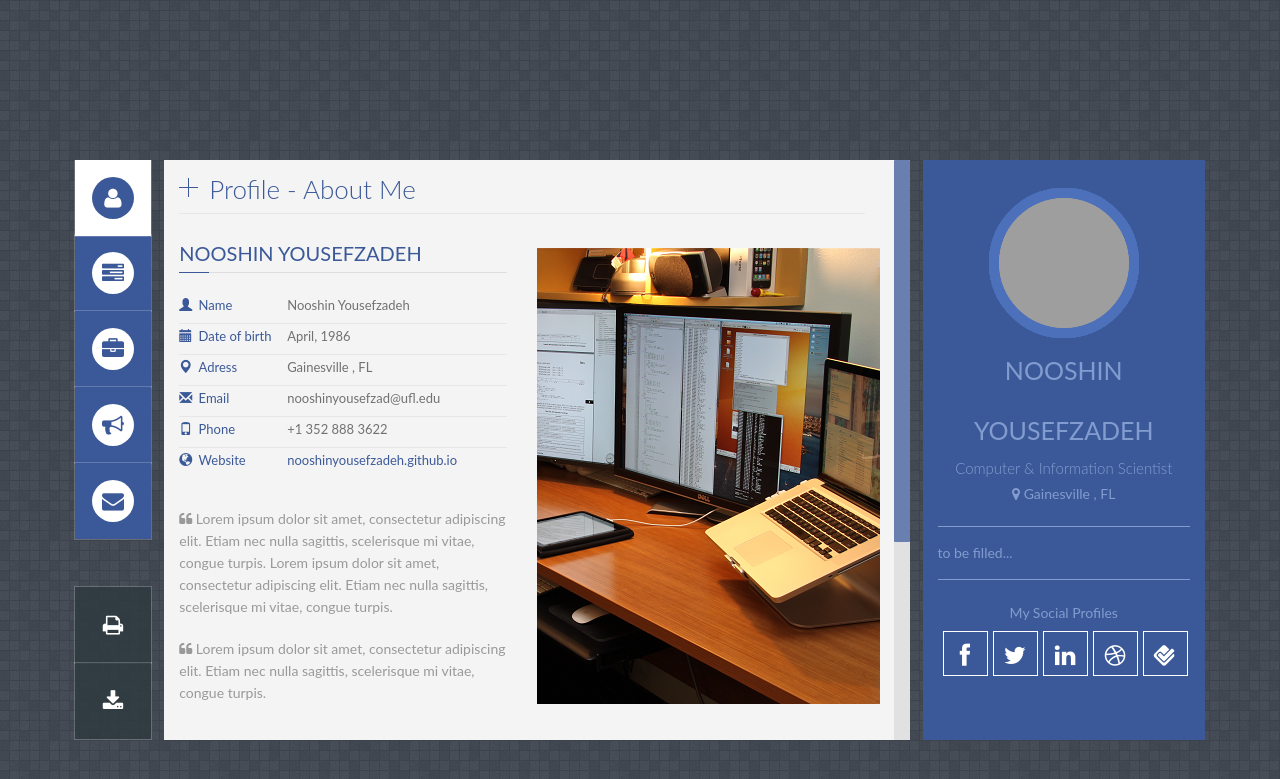
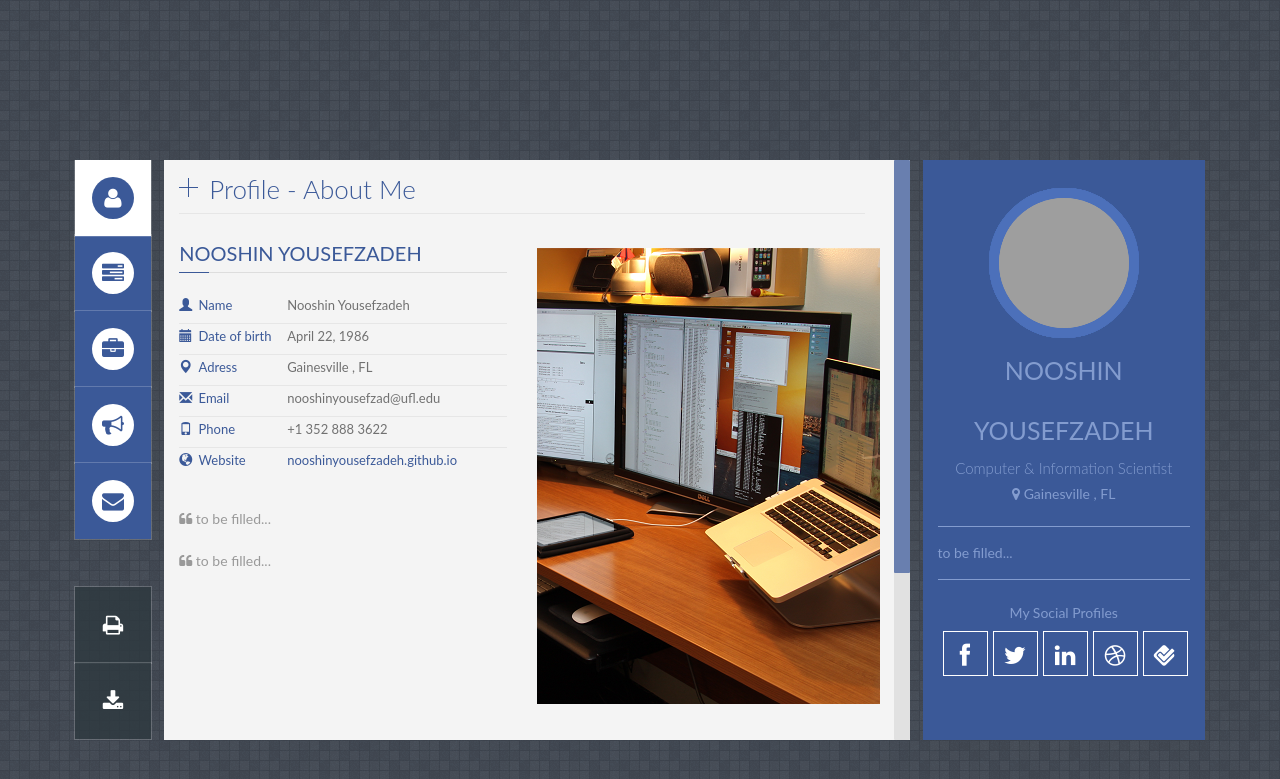
Before and after one commit to nooshinyousefzadeh/nooshinyousefzadeh.github.io, a Jekyll site: the page built from index.html, in a window 1280 px wide. Shown: the top 779 px of the page. Built offline with Jekyll 4.4.1, drawn with Linux system fonts in a browser that asks for light colours; some web fonts are replaced; grey boxes are pictures that could not be loaded.

Commit message:
Update profile.html

```diff
--- a/_includes/profile.html
+++ b/_includes/profile.html
@@ -24,7 +24,7 @@
             <li>
                 <i class="glyphicon glyphicon-calendar"></i>
                 <label>Date of birth</label>
-                <span class="value">April, 1986</span>
+                <span class="value">April 22, 1986</span>
                 <div class="clear"></div>
             </li>
 
@@ -61,12 +61,12 @@
 
         <p style="margin-bottom:20px">
             <i class="fa fa-quote-left"></i>
-            Lorem ipsum dolor sit amet, consectetur adipiscing elit. Etiam nec nulla sagittis, scelerisque mi vitae, congue turpis. Lorem ipsum dolor sit amet, consectetur adipiscing elit. Etiam nec nulla sagittis, scelerisque mi vitae, congue turpis.
+            to be filled...
         </p>
 
          <p style="margin-bottom:20px">
             <i class="fa fa-quote-left"></i>
-            Lorem ipsum dolor sit amet, consectetur adipiscing elit. Etiam nec nulla sagittis, scelerisque mi vitae, congue turpis.
+            to be filled...
 
         </p>
 
@@ -101,7 +101,7 @@
                 <div class="service-icon"><i class="fa fa-tag"></i></div>
                 <div class="service-detail">
                     <h6>Making Money</h6>
-                    <p>Fusce quis interdum ipsum.Suspendi suscipit vehicula sapienid mattis. Lorem ipsum amet consectetur.</p>
+                    <p>to be filled....</p>
                 </div>
             </div>
         </div>
@@ -110,7 +110,7 @@
                 <div class="service-icon"><i class="fa fa-cogs"></i></div>
                 <div class="service-detail">
                     <h6>Easy to Customize</h6>
-                    <p>Fusce quis interdum ipsum.Suspendi suscipit vehicula sapienid mattis. Lorem ipsum amet consectetur.</p>
+                    <p>to be filled....</p>
                 </div>
             </div>
         </div>
@@ -119,7 +119,7 @@
                 <div class="service-icon"><i class="fa fa-arrows-alt"></i></div>
                 <div class="service-detail">
                     <h6>Moving Let Us Help</h6>
-                    <p>Fusce quis interdum ipsum.Suspendi suscipit vehicula sapienid mattis. Lorem ipsum amet consectetur.</p>
+                    <p>to be filled....</p>
                 </div>
             </div>
         </div>
```
